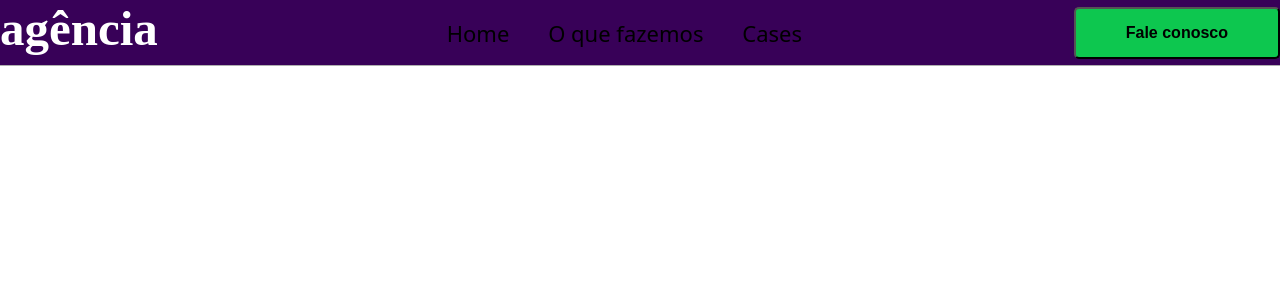
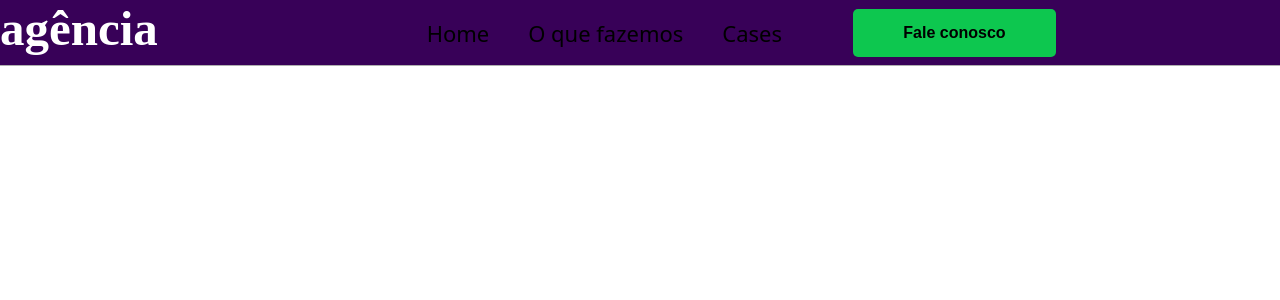
Before and after one commit to andersontecnicoprogramador/landingpage, a Next.js app: page / in a window 1280 px wide. Shown: the top 300 px of the page. Built offline with nearby package versions, Linux system fonts and the light colour scheme.

Commit message:
Add alt nosso logo

```diff
--- a/components/header/header.module.scss
+++ b/components/header/header.module.scss
@@ -4,7 +4,8 @@
     width: 100%;
     background-color:$purple-color;
     border-bottom: 0.5px solid $gray-color;
-    display: flex;
+    display: grid;
+    grid-template-columns:repeat(3, 1fr);
     align-items: center;
     justify-content: space-between;
 }
@@ -25,4 +26,5 @@
     font-size: 16px;
     font-weight: bold;
     background-color:$green-color;
+    border: none;
 }
--- a/components/header/index.jsx
+++ b/components/header/index.jsx
@@ -12,7 +12,7 @@ const Header = () => {
     return (
     <div className={Styles.container}>
         <div className={Styles.logotipo}>
-            <Image src={Logo} />
+            <Image src={Logo} alt="Logo" />
         </div>
 
         <div className={Styles.menu}>
```
